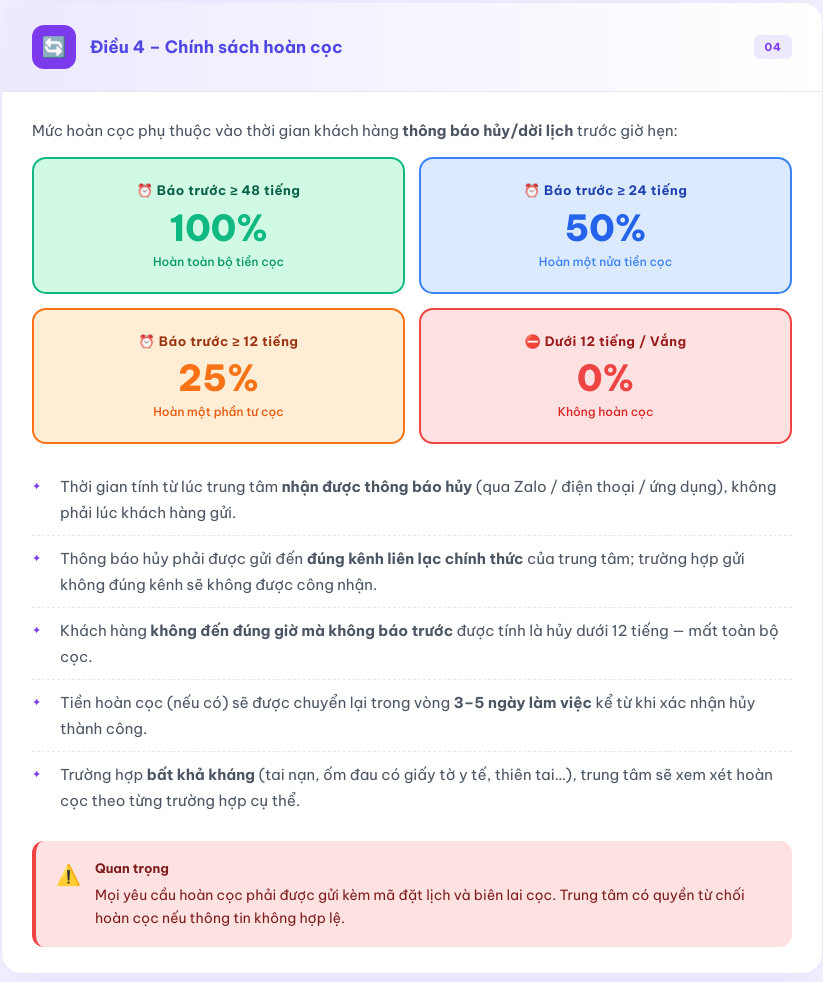
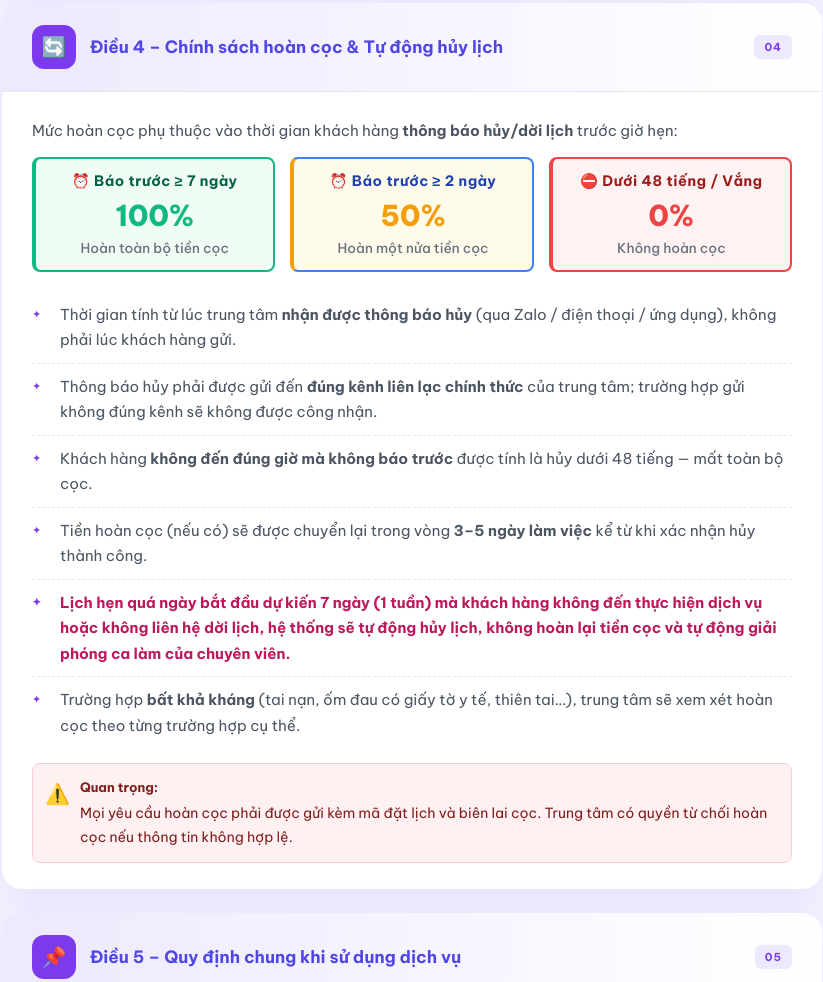
Before and after one commit to nambui37/dieukhoanmevabe, a plain HTML site: page index.html in a window 1280 px wide. Shown: the part 2249-3231 px from the top of the page, without its empty margins (228-1051 px from the left). Drawn offline with Linux system fonts and the light colour scheme.

Commit message:
Cập nhật điều khoản sử dụng
Updated refund policy section with new conditions and terms.

```diff
--- a/index.html
+++ b/index.html
@@ -364,55 +364,57 @@
       </div>
     </div>
   </div>
-
-  <!-- ĐIỀU 4 – HOÀN CỌC -->
+<!-- ĐIỀU 4 – HOÀN CỌC & TỰ ĐỘNG HỦY LỊCH QUÁ HẠN -->
 <div class="card">
   <div class="card-header">
     <div class="card-icon">🔄</div>
-      <div class="card-title">Điều 4 – Chính sách hoàn cọc</div>
+    <div class="card-title">Điều 4 – Chính sách hoàn cọc & Tự động hủy lịch</div>
     <div class="card-number">04</div>
   </div>
   <div class="card-body">
 
     <p>Mức hoàn cọc phụ thuộc vào thời gian khách hàng <strong>thông báo hủy/dời lịch</strong> trước giờ hẹn:</p>
 
-      <div class="refund-grid" style="margin-bottom: 20px;">
-        <div class="refund-card rc-100">
-          <div class="time">⏰ Báo trước ≥ 48 tiếng</div>
-          <div class="percent">100%</div>
-          <div class="desc">Hoàn toàn bộ tiền cọc</div>
+    <!-- Bảng phân bậc 3 mức hoàn cọc mới -->
+    <div class="refund-grid" style="margin-bottom: 20px; display: grid; grid-template-columns: repeat(auto-fit, minmax(150px, 1fr)); gap: 15px;">
+      <div class="refund-card rc-100" style="border-left: 4px solid #10b981; padding: 10px; background: #f0fdf4; border-radius: 8px;">
+        <div class="time" style="font-weight: bold; font-size: 0.9em;">⏰ Báo trước ≥ 7 ngày</div>
+        <div class="percent" style="font-size: 1.8em; font-weight: 900; color: #10b981; margin: 5px 0;">100%</div>
+        <div class="desc" style="font-size: 0.85em; color: #6b7280;">Hoàn toàn bộ tiền cọc</div>
       </div>
-        <div class="refund-card rc-50">
-          <div class="time">⏰ Báo trước ≥ 24 tiếng</div>
-          <div class="percent">50%</div>
-          <div class="desc">Hoàn một nửa tiền cọc</div>
+      <div class="refund-card rc-50" style="border-left: 4px solid #f59e0b; padding: 10px; background: #fffbeb; border-radius: 8px;">
+        <div class="time" style="font-weight: bold; font-size: 0.9em;">⏰ Báo trước ≥ 2 ngày</div>
+        <div class="percent" style="font-size: 1.8em; font-weight: 900; color: #f59e0b; margin: 5px 0;">50%</div>
+        <div class="desc" style="font-size: 0.85em; color: #6b7280;">Hoàn một nửa tiền cọc</div>
       </div>
-        <div class="refund-card rc-25">
-          <div class="time">⏰ Báo trước ≥ 12 tiếng</div>
-          <div class="percent">25%</div>
-          <div class="desc">Hoàn một phần tư cọc</div>
-        </div>
-        <div class="refund-card rc-0">
-          <div class="time">⛔ Dưới 12 tiếng / Vắng</div>
-          <div class="percent">0%</div>
-          <div class="desc">Không hoàn cọc</div>
+      <div class="refund-card rc-0" style="border-left: 4px solid #ef4444; padding: 10px; background: #fef2f2; border-radius: 8px;">
+        <div class="time" style="font-weight: bold; font-size: 0.9em;">⛔ Dưới 48 tiếng / Vắng</div>
+        <div class="percent" style="font-size: 1.8em; font-weight: 900; color: #ef4444; margin: 5px 0;">0%</div>
+        <div class="desc" style="font-size: 0.85em; color: #6b7280;">Không hoàn cọc</div>
       </div>
     </div>
 
     <ul class="terms-list">
       <li>Thời gian tính từ lúc trung tâm <strong>nhận được thông báo hủy</strong> (qua Zalo / điện thoại / ứng dụng), không phải lúc khách hàng gửi.</li>
       <li>Thông báo hủy phải được gửi đến <strong>đúng kênh liên lạc chính thức</strong> của trung tâm; trường hợp gửi không đúng kênh sẽ không được công nhận.</li>
-        <li>Khách hàng <strong>không đến đúng giờ mà không báo trước</strong> được tính là hủy dưới 12 tiếng — mất toàn bộ cọc.</li>
+      <li>Khách hàng <strong>không đến đúng giờ mà không báo trước</strong> được tính là hủy dưới 48 tiếng — mất toàn bộ cọc.</li>
       <li>Tiền hoàn cọc (nếu có) sẽ được chuyển lại trong vòng <strong>3–5 ngày làm việc</strong> kể từ khi xác nhận hủy thành công.</li>
+
+      <!-- Quy định tự động hủy lịch quá hạn 7 ngày -->
+      <li style="color: #be185d; font-weight: bold;">
+        Lịch hẹn quá ngày bắt đầu dự kiến 7 ngày (1 tuần) mà khách hàng không đến thực hiện dịch vụ hoặc không liên hệ dời lịch, hệ thống sẽ tự động hủy lịch, không hoàn lại tiền cọc và tự động giải phóng ca làm của chuyên viên.
+      </li>
+
       <li>Trường hợp <strong>bất khả kháng</strong> (tai nạn, ốm đau có giấy tờ y tế, thiên tai…), trung tâm sẽ xem xét hoàn cọc theo từng trường hợp cụ thể.</li>
     </ul>
 
-      <div class="notice notice-danger">
+    <div class="notice notice-danger" style="margin-top: 15px; padding: 12px; background: #fff1f2; border: 1px solid #fecdd3; border-radius: 8px; display: flex; gap: 10px;">
       <div class="notice-icon">⚠️</div>
-        <div><strong>Quan trọng</strong>Mọi yêu cầu hoàn cọc phải được gửi kèm mã đặt lịch và biên lai cọc. Trung tâm có quyền từ chối hoàn cọc nếu thông tin không hợp lệ.</div>
+      <div><strong>Quan trọng: </strong>Mọi yêu cầu hoàn cọc phải được gửi kèm mã đặt lịch và biên lai cọc. Trung tâm có quyền từ chối hoàn cọc nếu thông tin không hợp lệ.</div>
     </div>
   </div>
 </div>
+
 
   <!-- ĐIỀU 5 -->
   <div class="card">
```
Lines whose indentation alone changed are shown as unchanged.
